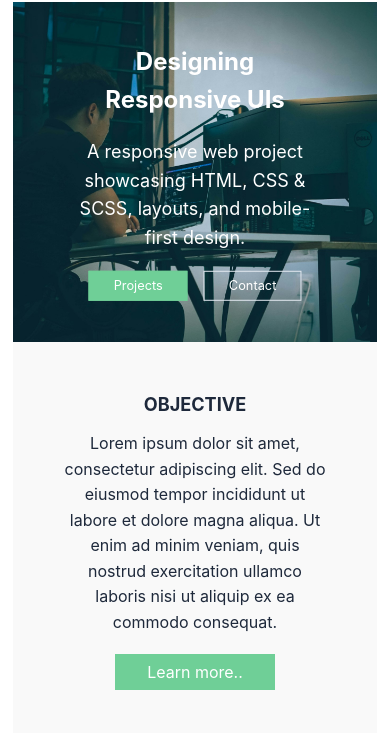
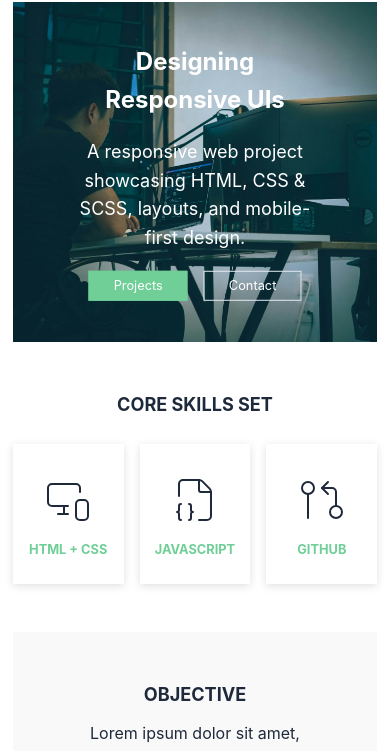
Before and after one commit to y-stacs/ui-design-workshop, a website: page index.html in a window 390 px wide. Shown: the part 62-813 px from the top of the page. Drawn offline with nearby package versions, Linux system fonts and the light colour scheme.

Commit message:
Rearranged the home-page cards to horizontal for mobile size

```diff
--- a/layouts/footer.html
+++ b/layouts/footer.html
@@ -19,7 +19,7 @@
 
     <div class="quick-links-section">
       <article class="tech-stack">
-        <div class="article-heading"><i class="bi bi-file-earmark-code-fill"></i> Tech </div>
+        <div class="article-heading"><i class="bi bi-file-earmark-code-fill"></i> tech stack </div>
         <div class="article-item">HTML & SCSS</div>
         <div class="article-item">JS ES6</div>
         <div class="article-item">GitHub</div>
--- a/scss/layout/_footer.scss
+++ b/scss/layout/_footer.scss
@@ -68,7 +68,7 @@ footer {
     }
   }
 
-  .bottom-section{
+  .bottom-section {
     padding: $spacing-12 0;
     width: 100%;
   }
@@ -77,22 +77,16 @@ footer {
   @include respond-between($tablet-680, $tablet-920) {
     .top-section {
       column-gap: $spacing-16;
-      // border: 1px solid grey;
 
       .brand-section,
       .quick-links-section {
         padding: $spacing-16;
-        .tech-stack,
-        .address {
-          font-size: $font-size-12;
-        }
       }
 
       .brand-section {
         display: flex;
         flex-direction: column;
         row-gap: $spacing-4;
-        text-align: left;
 
         .logo-container {
           font-size: $font-size-20;
@@ -113,7 +107,6 @@ footer {
             color: $neutral-color-white;
             background-color: $neutral-color-black;
             padding: $spacing-4 - 0.25rem $spacing-8 - 0.135rem;
-            //   border-radius: $border-radius-md;
             cursor: pointer;
           }
         }
@@ -126,10 +119,7 @@ footer {
 
         article {
           padding: $spacing-16 $spacing-24;
-
-          .article-heading {
-            font-size: $font-size-12 - 0.125;
-          }
+          font-size: $font-size-12;
         }
       }
     }
@@ -147,10 +137,6 @@ footer {
       .brand-section,
       .quick-links-section {
         width: auto;
-        .tech-stack,
-        .address {
-          font-size: $font-size-12;
-        }
       }
 
       .brand-section {
@@ -165,7 +151,7 @@ footer {
         }
 
         p {
-          font-size: $font-size-12;
+          font-size: $font-size-16;
         }
 
         .social-pages-container {
@@ -185,7 +171,6 @@ footer {
       }
 
       .quick-links-section {
-        display: flex;
         flex-direction: row;
         column-gap: $spacing-16;
         padding: $spacing-16;
@@ -193,10 +178,7 @@ footer {
 
         article {
           padding: $spacing-16 $spacing-20;
-
-          .article-heading {
-            font-size: $font-size-12;
-          }
+          font-size: $font-size-16;
         }
       }
     }
--- a/scss/pages/_home.scss
+++ b/scss/pages/_home.scss
@@ -32,9 +32,9 @@
 
     .cards-container {
       display: flex;
-      column-gap: $spacing-24;
-      justify-content: space-around;
-      margin: $spacing-24 0 0;
+      justify-content: space-evenly;
+      column-gap: $spacing-16;
+      margin: $spacing-20 0 0;
 
       .card {
         display: flex;
@@ -93,11 +93,10 @@
 
   @include respond-between($mobile-480, $tablet-680) {
     .cards-section {
-      padding: $spacing-40 0 $spacing-24;
+      padding: $spacing-32 0 $spacing-24;
 
       .cards-container {
         justify-content: space-evenly;
-        margin: $spacing-24 0 0;
 
         .card {
           .card-icon-section {
@@ -138,14 +137,13 @@
 
   @include respond-max($mobile-480) {
     .cards-section {
-      padding: $spacing-24 0 0;
+      padding: $spacing-40 0;
+      order: -1;
+      // border: 1px solid lightgray;
 
       .cards-container {
-        padding: $spacing-12 0 0;
-        flex-direction: column;
-        row-gap: $spacing-16;
-        margin: 0;
-
+        margin: $spacing-12 0 0;
+        // border: 1px solid lightgray;
         .card {
           width: 100%;
           box-shadow: $shadow-md;
@@ -159,8 +157,7 @@
           }
 
           .card-desc-section {
-            font-size: $font-size-12;
-            padding: 0 0 $spacing-8;
+            display: none;
           }
         }
       }
```
Also changed, not shown: css/main.css, 1 other file.
